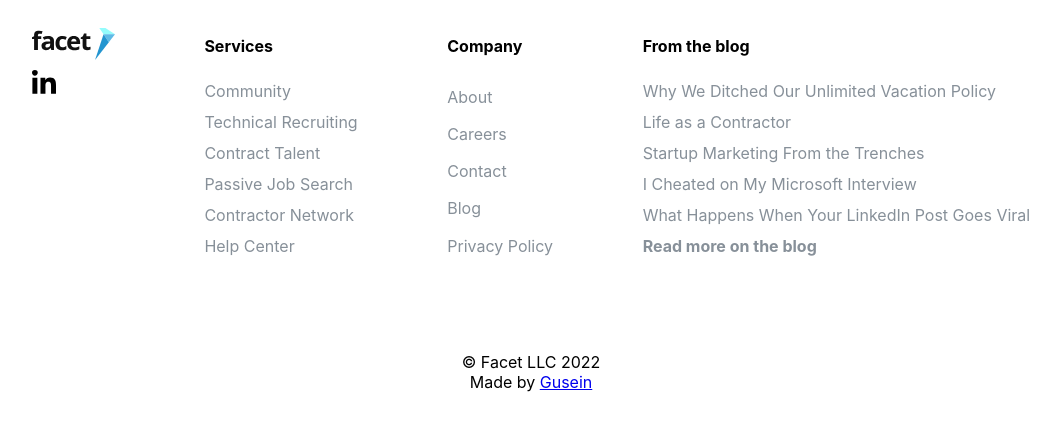
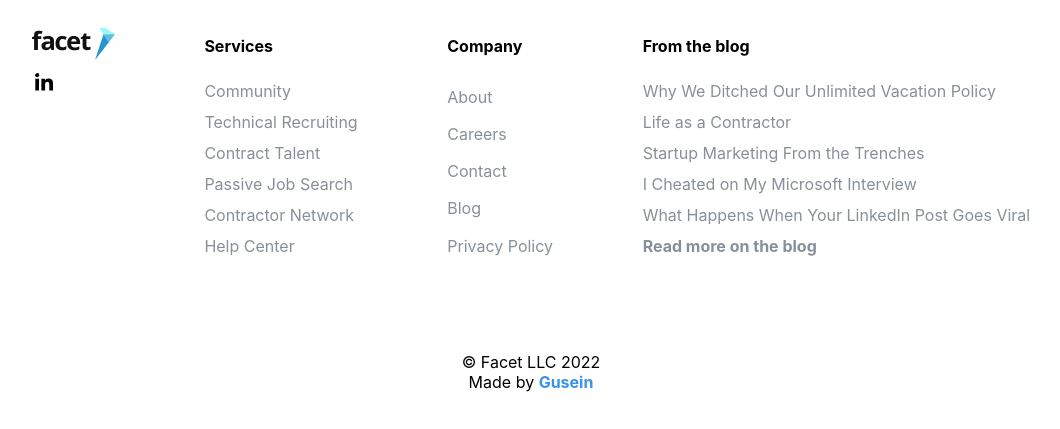
Before and after one commit to guseinguseinov/Facet, a plain HTML site: page index.html in a window 1280 px wide. Shown: the part 5638-6067 px from the top of the page, without its empty margins (109-1169 px from the left). Drawn offline with Linux system fonts and the light colour scheme.

Commit message:
link design changed

```diff
--- a/assets/css/footer.css
+++ b/assets/css/footer.css
@@ -10,6 +10,8 @@ div.linkedin-div {
 
 img[alt='linkedin-logo'] {
     width: 24px;
+    padding:3px;
+    border-radius: 5px;
     cursor:pointer;
 }
 
@@ -53,6 +55,16 @@ section.footer-main-content a:hover {
     border-bottom: 1px solid #3892ec;
 }
 
+a.developer-name {
+    text-decoration: none;
+    color: #3892ec;
+
+}
+
+a.developer-name:hover {
+    color:#0050a1;
+}
+
 @media only screen and (max-width:990px) {
     section.footer-main-content {
         flex-direction: column;
--- a/index.html
+++ b/index.html
@@ -249,7 +249,7 @@
 
         <section class="footer-copyright">
             <p>&copy; Facet LLC 2022</p>
-            <p>Made by <a href="https://github.com/guseinguseinov">Gusein</a></p>
+            <p>Made by <strong><a class="developer-name" href="https://github.com/guseinguseinov">Gusein</a></strong></p>
         </section>
     </footer>
 
```
